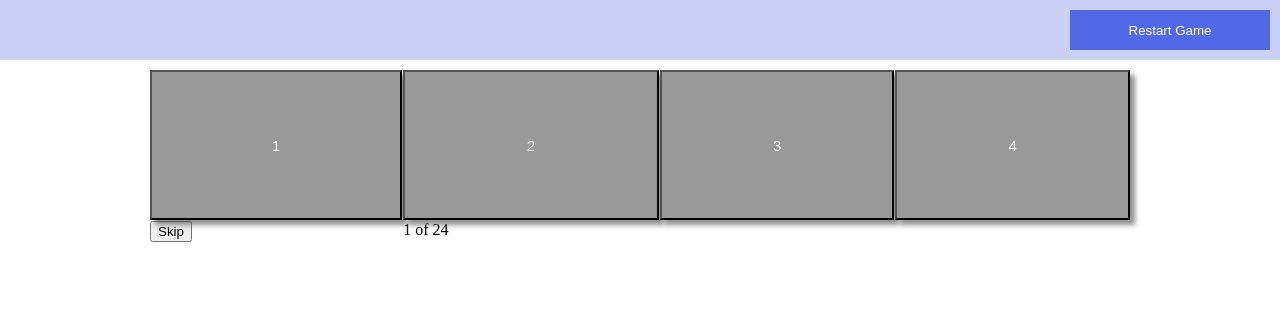
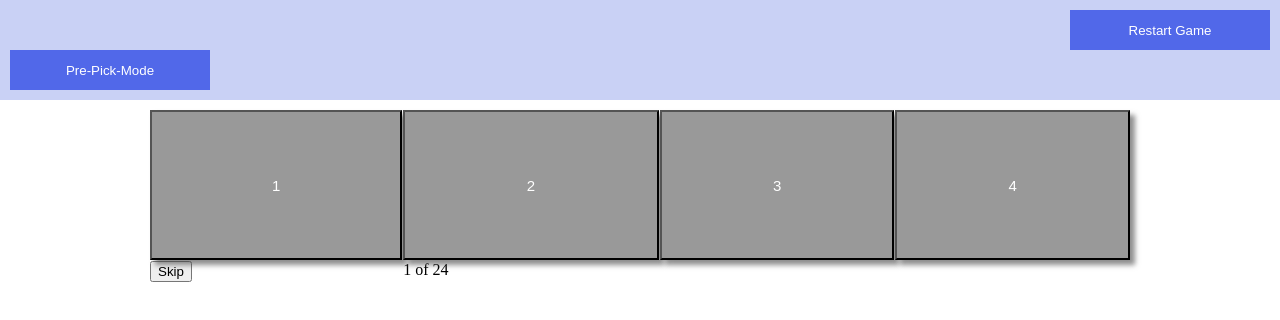
Before and after one commit to GaryWLodge/SquareGuessGame, a React (Create React App) app: page / in a window 1280 px wide. Shown: the top 320 px of the page. Built offline with nearby package versions, Linux system fonts and the light colour scheme.

Commit message:
Pre-Pick-Mode

```diff
--- a/src/App.js
+++ b/src/App.js
@@ -12,7 +12,8 @@ class App extends PureComponent {
     correctCard: Math.floor(Math.random() * (3 - 0) + 0),
     correctChoice: false,
     choiceArray: Array(24).fill(false),
-    arrayCount: 0
+    arrayCount: 0,
+    prePickMode: false
   };
 
   static cardArray = () => {
@@ -22,6 +23,13 @@ class App extends PureComponent {
   };
 
   handleClick = event => {
+    if (this.state.prePickMode === true) {
+      setTimeout(() => {
+        this.setState({
+          correctCard: Math.floor(Math.random() * (3 - 0) + 0)
+        })
+      }, 200);
+    }
       event.preventDefault();
       const cardId = parseInt(event.target.id);
       const newFlipps = this.state.isFlipped.slice();
@@ -37,6 +45,7 @@ class App extends PureComponent {
       }, 1000)
     };
 
+    setTimeout(() => {
       if (cardId === this.state.correctCard) {
         if (choiceArray[arrayCount] === false) {
         choiceArray[arrayCount] = !choiceArray[arrayCount];
@@ -44,10 +53,11 @@ class App extends PureComponent {
           correctChoice: true,
           choiceArray: choiceArray
         })};
-
       }
+    }, 200)
 
   };
+
 
   restartGame = () => {
     this.setState({
@@ -56,7 +66,8 @@ class App extends PureComponent {
     correctCard: Math.floor(Math.random() * (3 - 0) + 0),
     correctChoice: false,
     choiceArray: Array(24).fill(false),
-    arrayCount: 0
+    arrayCount: 0,
+    prePickMode: false
     });
   };
 
@@ -70,6 +81,17 @@ class App extends PureComponent {
   }
 
   next = () => {
+
+    if (this.state.prePickMode === true) {
+      const arrayCount = this.state.arrayCount;
+      this.setState({
+        isFlipped: Array(4).fill(false),
+      cardArray: App.cardArray().sort(),
+      correctCard: null,
+      correctChoice: false,
+      arrayCount: arrayCount + 1
+      })
+    }else {
       const arrayCount = this.state.arrayCount;
       this.setState({
         isFlipped: Array(4).fill(false),
@@ -80,17 +102,28 @@ class App extends PureComponent {
       })
     }
 
-  isGameOver = (correctCount) => {
+
+  }
+
+  prePickMode = () => {
+    this.setState({
+      correctCard: null,
+      prePickMode: true
+    })
+  }
+
+  isGameOver = () => {
     return this.state.arrayCount === 23};
 
   render() {
     return (
      <div>
-       <Header restartGame={this.restartGame} />
+       <Header restartGame={this.restartGame}
+               prePickMode={this.prePickMode} />
        { this.isGameOver() ?
               <GameOver
                 restartGame={this.restartGame}
-                // choiceArray={this.correctCount}
+                choiceArray={this.state.choiceArray}
               /> :
        <div className="grid-container">
           {
--- a/src/components/header/Header.jsx
+++ b/src/components/header/Header.jsx
@@ -1,12 +1,15 @@
 import React from 'react';
 
-const Header = ({ restartGame }) => (
+const Header = ({ restartGame, prePickMode }) => (
   <div className="grid-header-container">
     <div className="justify-left timer"></div>
     <div className="justify-center game-status-text"></div>
     <div className="justify-end">
       <button onClick={restartGame} className="restart-button">Restart Game</button>
     </div>
+    <div className="justify-front">
+      <button onClick={prePickMode} className="restart-button">Pre-Pick-Mode</button>
+    </div>
   </div>
 );
 
```
Lines whose indentation alone changed are shown as unchanged.
